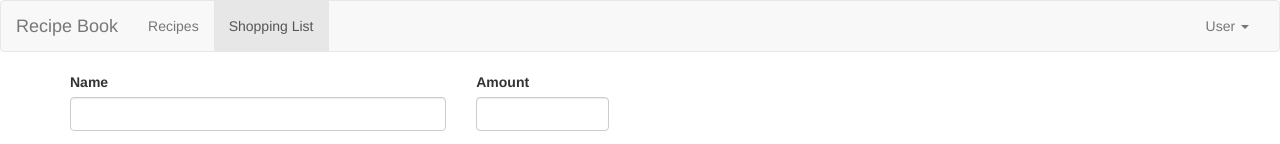
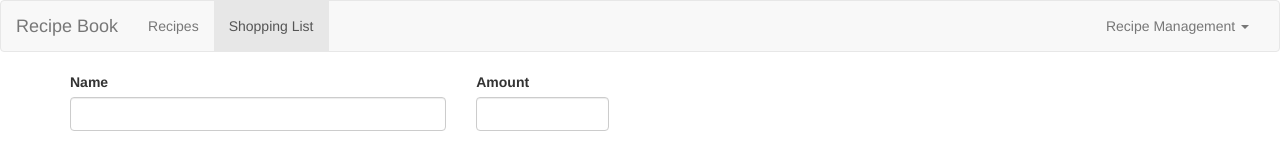
Before and after one commit to boyboi86/SPA_Angular_List, an Angular app: page /shopping-list in a window 1280 px wide. Shown: the top 144 px of the page. Built offline with nearby package versions, Linux system fonts and the light colour scheme.

Commit message:
created droplist

```diff
--- a/src/app/header.component.html
+++ b/src/app/header.component.html
@@ -13,12 +13,14 @@
       </ul>
       <ul class="nav navbar-nav navbar-right">
         <li class="dropdown" rbDropdown>
-          <a href="#" class="dropdown-toggle" role="button" aria-haspopup="true" aria-expanded="false">User <span class="caret"></span></a>
+          <a href="#"
+          class="dropdown-toggle"
+          role="button"
+          aria-haspopup="true"
+          aria-expanded="false">Recipe Management <span class="caret"></span></a>
           <ul class="dropdown-menu">
-            <li><a href="#">Login</a></li>
-            <li><a href="#">Other</a></li>
-            <li role="separator" class="divider"></li>
-            <li><a href="#">Logout</a></li>
+            <li><a href="#" (click)="onStore()" style="cursor:pointer">Store recipes</a></li>
+            <li><a href="#" (click)="onFetch()" style="cursor:pointer">Retrieve recipes</a></li>
           </ul>
         </li>
       </ul>
```
